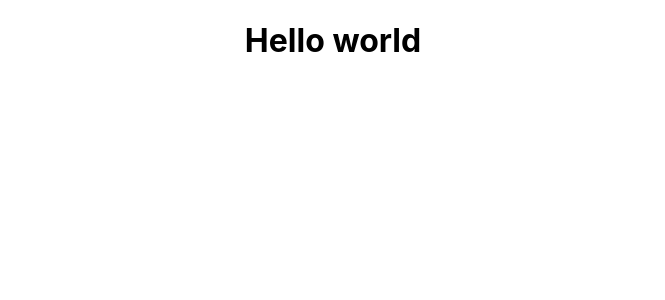
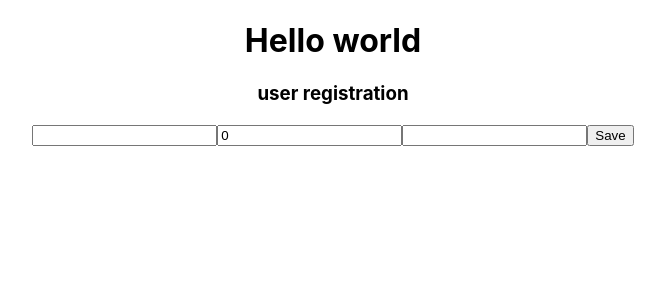
Before and after one commit to trainingprofilefullstack/react-dotnet-21-08-23, a React (Create React App) app in the folder ReactJS/registrationapp/: page / in a window 1280 px wide. Shown: the top 300 px of the page, without its empty margins (307-972 px from the left). Built offline with nearby package versions, Linux system fonts and the light colour scheme.

Commit message:
added async with ajax

```diff
--- /dev/null
+++ b/ReactJS/registrationapp/db.json
@@ -0,0 +1,28 @@
+{
+  "users": [
+    {
+      "id": 1,
+      "name": "Vikram",
+      "age": 30,
+      "skill": "Fullstack dev"
+    },
+    {
+      "name": "nisha",
+      "age": "23",
+      "skill": "devops",
+      "id": 2
+    },
+    {
+      "name": "nisha",
+      "age": "23",
+      "skill": "devops",
+      "id": 3
+    },
+    {
+      "name": "kumar",
+      "age": "40",
+      "skill": "devops",
+      "id": 4
+    }
+  ]
+}
--- a/ReactJS/registrationapp/src/App.tsx
+++ b/ReactJS/registrationapp/src/App.tsx
@@ -1,11 +1,12 @@
 import React from 'react';
 import './App.css';
+import Userform from './userform';
 
 function App() {
   return (
     <div className="App">
       <h1>Hello world</h1>
-
+     <Userform title="user registration" user="customer"></Userform>
     </div>
   );
 }
--- /dev/null
+++ b/ReactJS/registrationapp/src/userform.tsx
@@ -0,0 +1,53 @@
+import { Console, log } from 'console';
+import './App.css'
+import React, { useState } from 'react'
+
+interface User {
+    name: string;
+    age: number;
+    skill: string
+}
+
+
+function Userform(props: any) {
+    const [user, setUser] = useState<User>({ // local state files
+        name: "",
+        age: 0,
+        skill: ""
+    })
+
+    function updateValue(event: any) {
+        setUser({ ...user, [event.target.name]: event.target.value })
+    }
+    async function save(event: any) {
+
+        try {
+            const response = await fetch('http://localhost:5000/users', {
+                method: 'POST',
+                headers: {
+                    'content-type': 'application/json'
+                },
+                body: JSON.stringify(user)
+            });
+            console.log(response);
+        } catch (error) {
+            console.error(error);
+
+        }
+
+    }
+
+    return (
+        <div className='App'>
+            <h3>{props.title}</h3>
+            <input name="name" value={user.name} onChange={updateValue} />
+            <input name="age" value={user.age} onChange={updateValue} />
+            <input name="skill" value={user.skill} onChange={updateValue} />
+            <button onClick={save}>Save</button>
+
+        </div>
+    )
+}
+
+
+export default Userform
```
